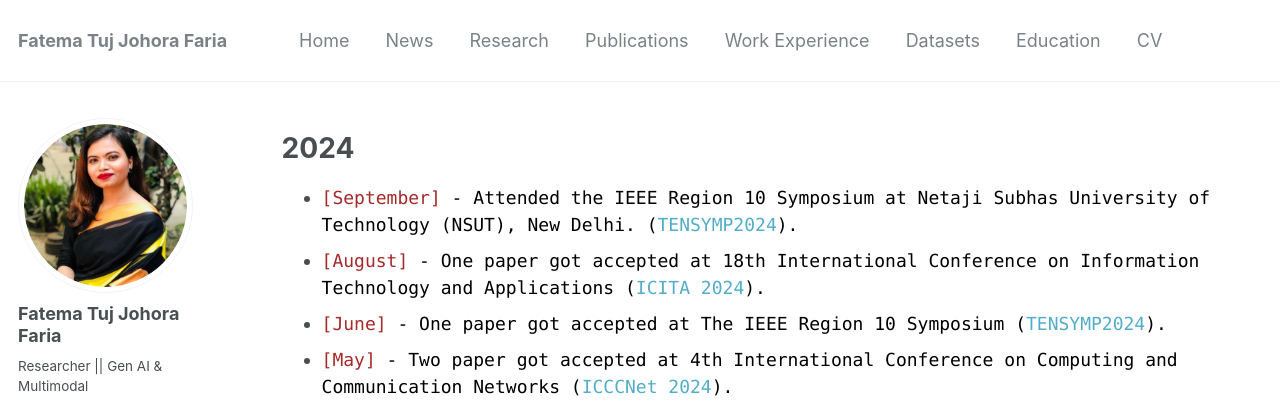
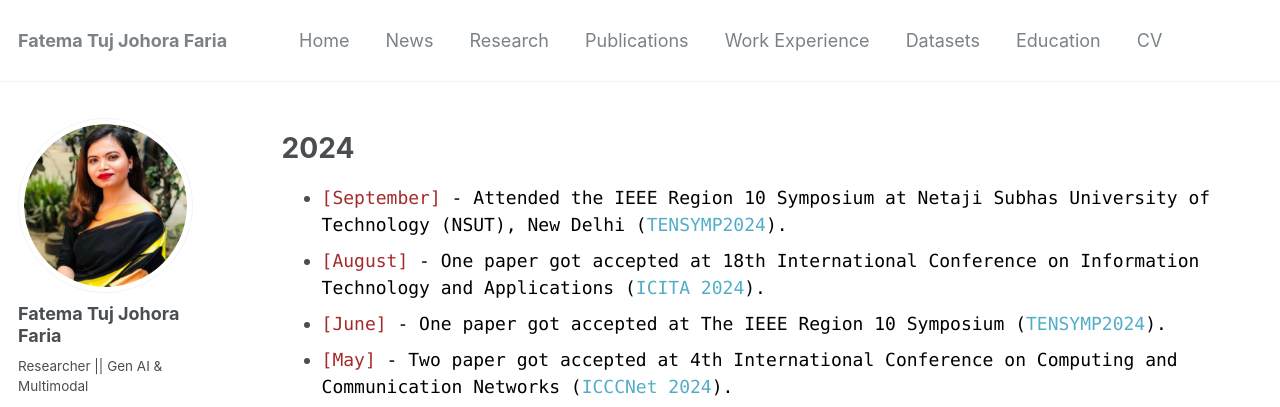
Before and after one commit to fatemafaria142/fatemafaria142.github.io, a Jekyll site: the page built from _pages/news.md, in a window 1280 px wide and 1226 px high. Shown: the top 407 px of the window. Built offline with Jekyll 4.4.1, drawn with Linux system fonts in a browser that asks for light colours.

```diff
--- a/_pages/news.md
+++ b/_pages/news.md
@@ -6,7 +6,7 @@ author_profile: true
 ---
 
 # 2024
-+ <span style="font-family:Monaco; color:black;"><span style="color:brown">[September]</span> - Attended the IEEE Region 10 Symposium at Netaji Subhas University of Technology (NSUT), New Delhi. ([TENSYMP2024](https://ieeedelhi-tensymp2024.org/)).
++ <span style="font-family:Monaco; color:black;"><span style="color:brown">[September]</span> - Attended the IEEE Region 10 Symposium at Netaji Subhas University of Technology (NSUT), New Delhi ([TENSYMP2024](https://ieeedelhi-tensymp2024.org/)).
 + <span style="font-family:Monaco; color:black;"><span style="color:brown">[August]</span> -  One paper got accepted at 18th International Conference on Information Technology and Applications ([ICITA 2024](https://www.icita.world/#/)).
 + <span style="font-family:Monaco; color:black;"><span style="color:brown">[June]</span> -  One paper got accepted at The IEEE Region 10 Symposium ([TENSYMP2024](https://ieeedelhi-tensymp2024.org/)).
 + <span style="font-family:Monaco; color:black;"><span style="color:brown">[May]</span> -  Two paper got accepted at 4th International Conference on Computing and Communication Networks ([ICCCNet 2024](https://icccn.co.uk/)).
```
Also changed, not shown: _pages/about.md (+1 -1 lines).
